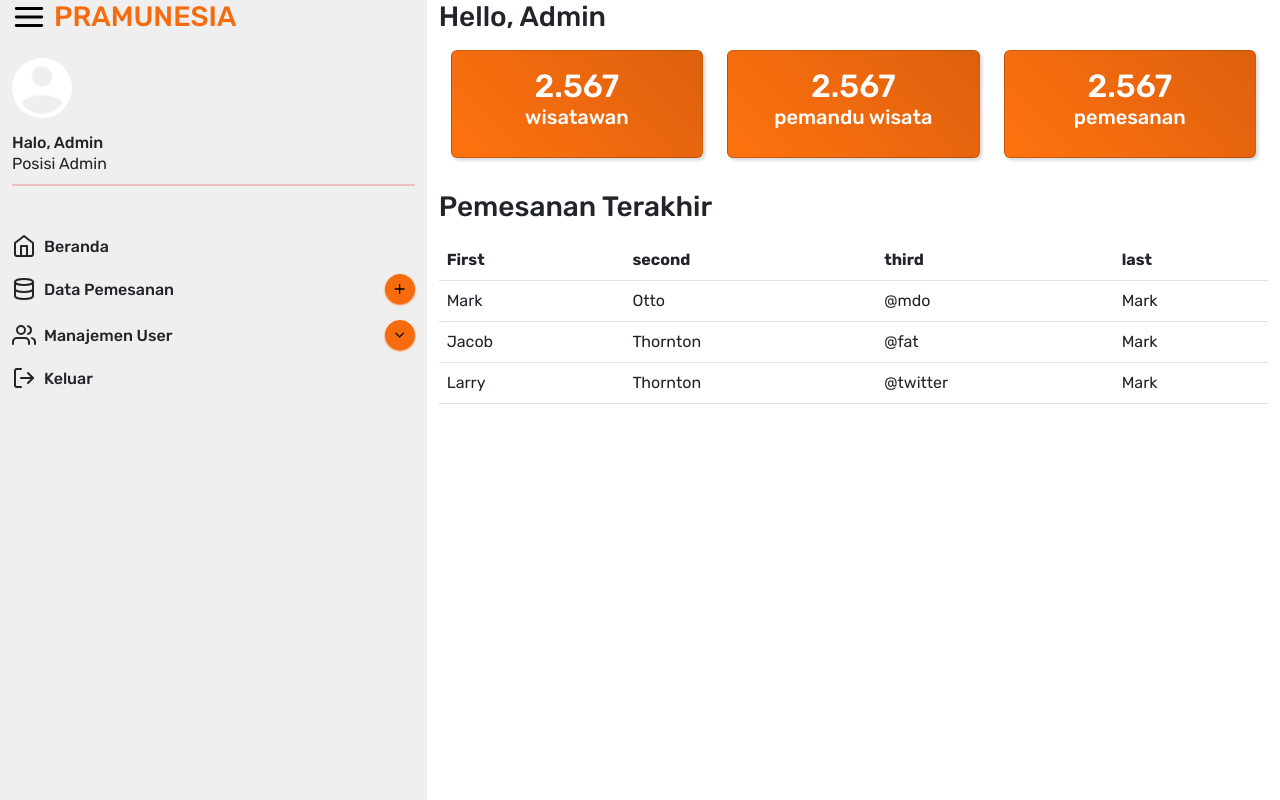
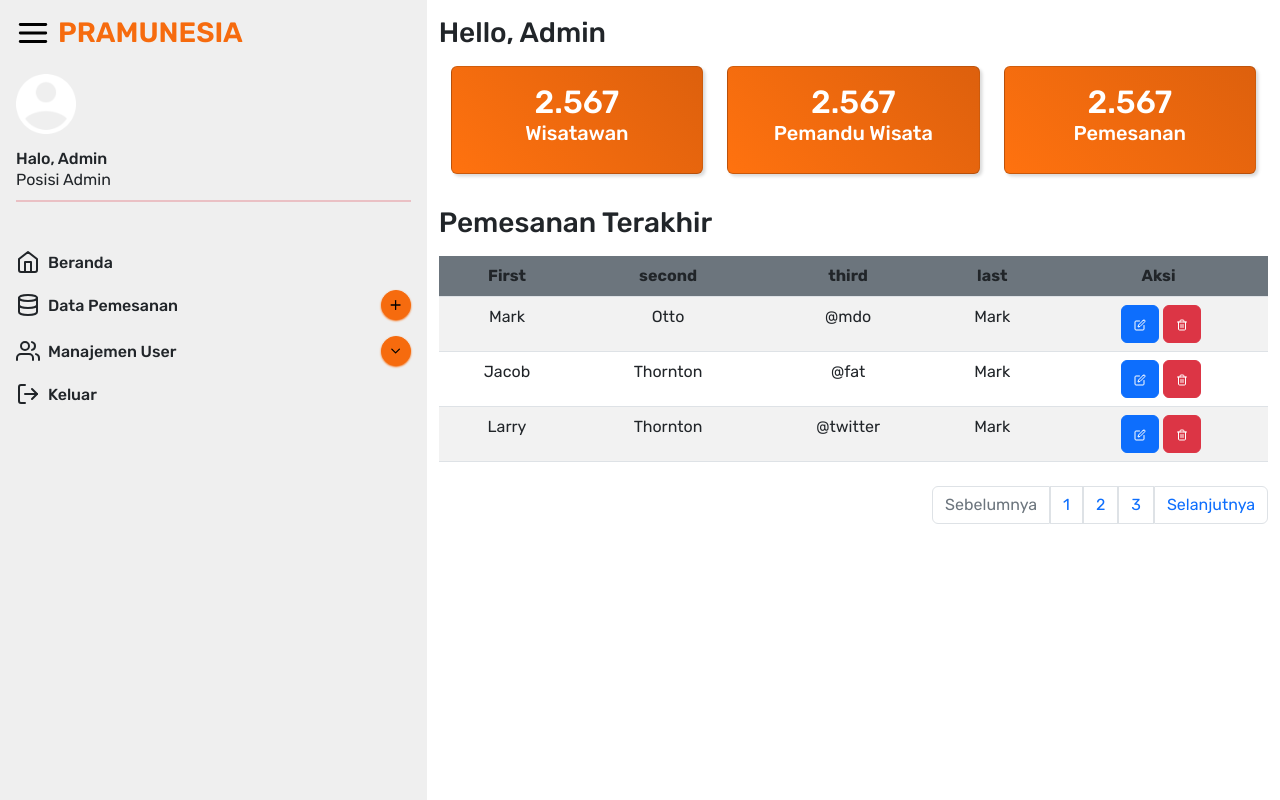
Before and after one commit to umarshd/pramunesia, a Next.js app: page /admin/beranda in a window 1280 px wide. Built offline with nearby package versions, Linux system fonts and the light colour scheme.

Commit message:
update beranda admin

```diff
--- a/pages/admin/beranda/index.jsx
+++ b/pages/admin/beranda/index.jsx
@@ -8,6 +8,9 @@ import {
   FiChevronDown,
   FiChevronUp,
   FiPlus,
+  FiEdit,
+  FiTrash2,
+
 } from 'react-icons/fi';
 import Image from 'next/image';
 import BlankUser from '../../../public/images/blank-user.png';
@@ -31,11 +34,11 @@ export default function index() {
             >
               <FiMenu size="34" />
             </button>
-            <h3 className="ms-2 text-orange brand">PRAMUNESIA</h3>
+            <h3 className="ms-2 text-orange brand fw-600">PRAMUNESIA</h3>
           </div>
         </div>
         <div className="offcanvas-body">
-          <div className="mt-4 admin-profile">
+          <div className="mt-1 admin-profile">
             <Image src={BlankUser} width={60} height={60} />
           </div>
           <div className="mt-2">
@@ -90,7 +93,6 @@ export default function index() {
           </div>
         </div>
       </div>
-
       <div className="d-flex justify-content-start align-items-center d-block d-sm-none p-3">
         <button
           type="button"
@@ -100,16 +102,16 @@ export default function index() {
         >
           <FiMenu size="34" />
         </button>
-        <h3 className="m-auto text-orange brand">PRAMUNESIA</h3>
+        <h3 className="m-auto text-orange brand fw-600">PRAMUNESIA</h3>
       </div>
       {/* offcanvasmode */}
       <div className="row min-vh-100">
-        <div className="col-sm-12 col-md-4 col-lg-4 bg-soft-peace  d-none d-sm-block">
+        <div className="col-sm-12 col-md-4 col-lg-4 bg-soft-peace  d-none d-sm-block p-3">
           <div className="d-flex justify-content-start align-items-center">
             <button type="button" className="menu-button">
               <FiMenu size="34" />
             </button>
-            <h3 className="ms-2 text-orange brand">PRAMUNESIA</h3>
+            <h3 className="ms-2 text-orange brand fw-600">PRAMUNESIA</h3>
           </div>
           <div className="mt-4">
             <Image src={BlankUser} width={60} height={60} />
@@ -165,32 +167,33 @@ export default function index() {
             </div>
           </div>
         </div>
-
         <div className="col-sm-12 col-md-8 col-lg-8">
           <div className="mx-auto">
-            <h3 className="mb-3">Hello, Admin</h3>
+            <h3 className="mb-3 pt-3">Hello, Admin</h3>
             <div className="">
               <div className="row">
                 <div className="col-sm-12 col-md-4 col-lg-4 text-white mb-3">
-                  <Card jumlah="2.567" title="wisatawan" />
+                  <Card jumlah="2.567" title="Wisatawan" />
                 </div>
                 <div className="col-sm-12 col-md-4 col-lg-4 text-white mb-3">
-                  <Card jumlah="2.567" title="pemandu wisata" />
+                  <Card jumlah="2.567" title="Pemandu Wisata" />
                 </div>
                 <div className="col-sm-12 col-md-4 col-lg-4 text-white mb-3">
-                  <Card jumlah="2.567" title="pemesanan" />
+                  <Card jumlah="2.567" title="Pemesanan" />
                 </div>
               </div>
             </div>
             <h3 className="my-3">Pemesanan Terakhir</h3>
             <div className="mx-auto">
-              <table className="table">
-                <thead>
+              <div className="card border-0">
+                <table className="table table-responsive table-bordred table-striped border-2 text-center my-auto">
+                  <thead className="bg-secondary">
                     <tr>
                       <th scope="col">First</th>
                       <th scope="col">second</th>
                       <th scope="col">third</th>
                       <th scope="col">last</th>
+                      <th scope="col">Aksi</th>
                     </tr>
                   </thead>
                   <tbody>
@@ -199,21 +202,85 @@ export default function index() {
                       <td>Otto</td>
                       <td>@mdo</td>
                       <td>Mark</td>
+                      <td>
+                        <button
+                          type="button"
+                          className="btn btn-primary mx-1"
+                          data-title="Edit"
+                        >
+                          <FiEdit size="12" />
+                        </button>
+                        <button
+                          type="button"
+                          className="btn btn-danger"
+                          data-title="Edit"
+                        >
+                          <FiTrash2 size="12" />
+                        </button>
+                      </td>
                     </tr>
                     <tr>
                       <td>Jacob</td>
                       <td>Thornton</td>
                       <td>@fat</td>
                       <td>Mark</td>
+                      <td>
+                        <button
+                          type="button"
+                          className="btn btn-primary mx-1"
+                          data-title="Edit"
+                        >
+                          <FiEdit size="12" />
+                        </button>
+                        <button
+                          type="button"
+                          className="btn btn-danger"
+                          data-title="Edit"
+                        >
+                          <FiTrash2 size="12" />
+                        </button>
+                      </td>
                     </tr>
                     <tr>
                       <td>Larry</td>
                       <td>Thornton</td>
                       <td>@twitter</td>
                       <td>Mark</td>
+                      <td>
+                        <button
+                          type="button"
+                          className="btn btn-primary mx-1"
+                          data-title="Edit"
+                        >
+                          <FiEdit size="12" />
+                        </button>
+                        <button
+                          type="button"
+                          className="btn btn-danger"
+                          data-title="Edit"
+                        >
+                          <FiTrash2 size="12" />
+                        </button>
+                      </td>
                     </tr>
                   </tbody>
                 </table>
+                <div className='py-4'>
+                  <nav aria-label="Page navigation">
+                    <ul class="pagination justify-content-end">
+                      <li class="page-item disabled">
+                        <a class="page-link" href="#" tabindex="-1">Sebelumnya</a>
+                      </li>
+                      <li class="page-item"><a class="page-link" href="#">1</a></li>
+                      <li class="page-item"><a class="page-link" href="#">2</a></li>
+                      <li class="page-item"><a class="page-link" href="#">3</a></li>
+                      <li class="page-item">
+                        <a class="page-link" href="#">Selanjutnya</a>
+                      </li>
+                    </ul>
+                  </nav>
+                </div>
+              </div>
             </div>
           </div>
         </div>
```
Lines whose indentation alone changed are shown as unchanged.
